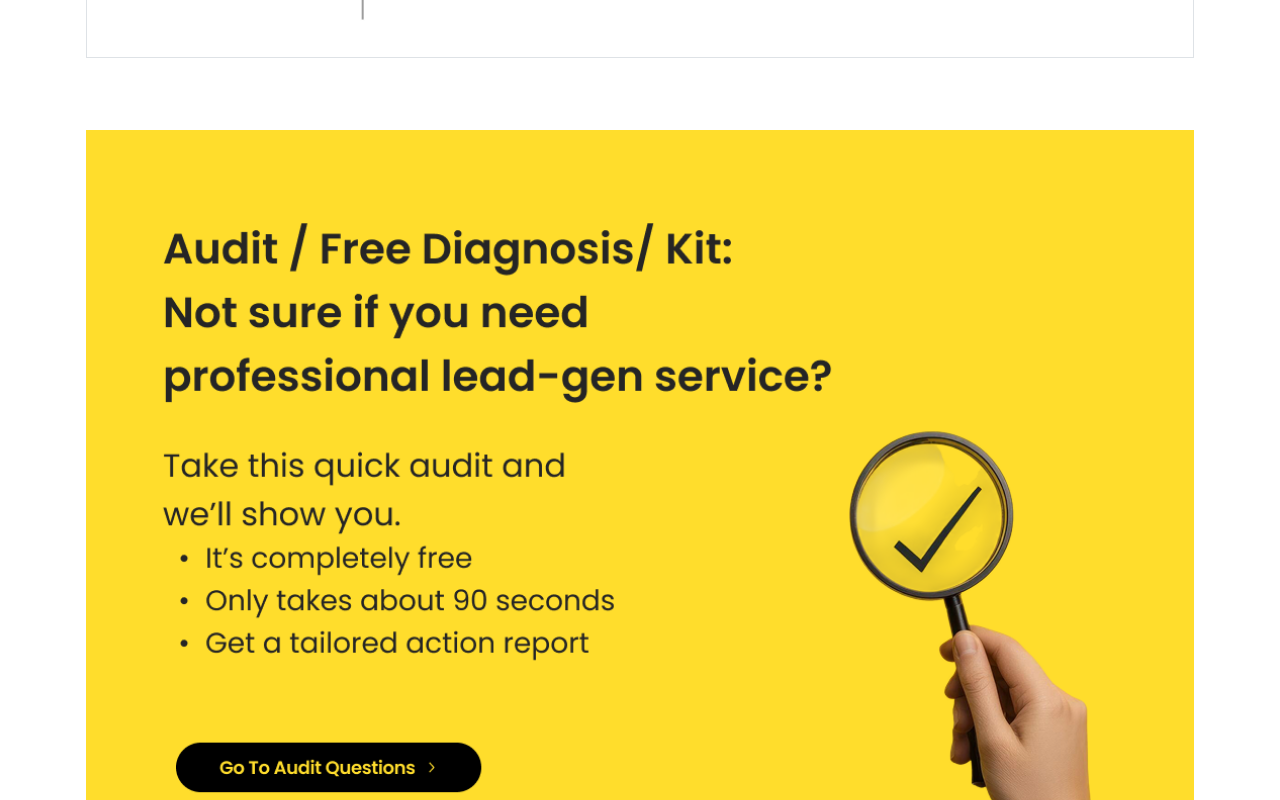
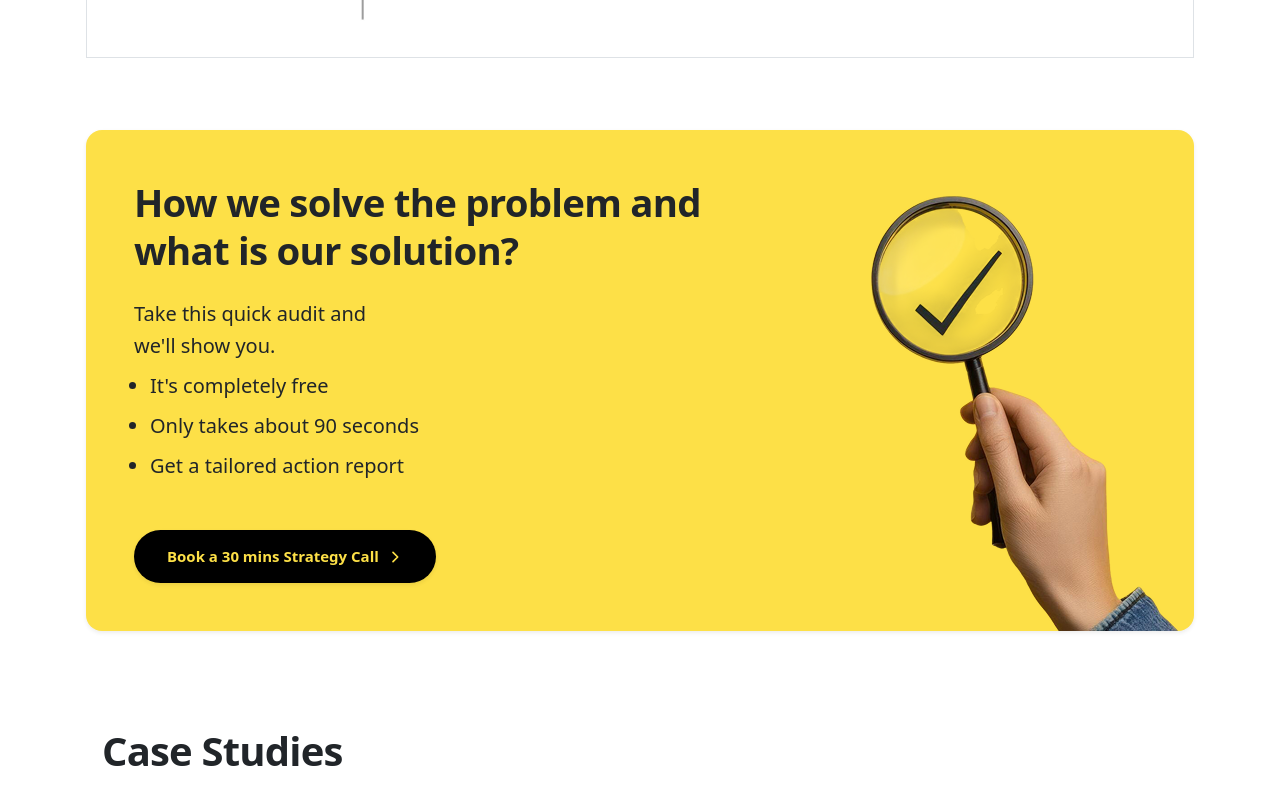
Before and after one commit to shramanth-sulake/media_jenie, a React (Vite) app: page / in a window 1280 px wide. Shown: the part 2180-2980 px from the top of the page. Built offline with nearby package versions, Linux system fonts and the light colour scheme.

Commit message:
Update OfferSection: replace audit banner image with coded yellow card layout

```diff
--- a/src/components/OfferSection.jsx
+++ b/src/components/OfferSection.jsx
@@ -60,13 +60,51 @@ const OfferSection = () => {
             </div>
 
             {/* --- SECTION 3: Yellow Audit Banner --- */}
-            <div className="w-100 container px-3 mt-4 mb-5">
-                <img
-                    src="/images/Frame 31.png"
-                    alt="Audit Banner"
-                    className="w-100 h-auto d-block mx-auto"
-                    style={{ objectFit: 'contain' }}
-                />
+            <div className="w-100 container px-3 mb-5 mt-4">
+                <div className="row g-0 align-items-center rounded-4 position-relative overflow-hidden shadow-sm" style={{ backgroundColor: '#fde047' }}>
+
+                    {/* Content Left */}
+                    <div className="col-12 col-md-8 p-4 p-md-5 position-relative" style={{ zIndex: 2 }}>
+                        <h2 className="fw-bold text-dark mb-4" style={{ fontSize: '2.4rem', lineHeight: '1.25', letterSpacing: '-0.02em', color: '#1f2937' }}>
+                            How we solve the problem and<br />
+                            what is our solution?
+                        </h2>
+
+                        <div className="text-dark mb-5" style={{ fontSize: '1.25rem', lineHeight: '1.6', color: '#374151' }}>
+                            <p className="mb-2 pe-md-5">Take this quick audit and<br className="d-none d-sm-block" /> we'll show you.</p>
+                            <ul className="mb-0 ps-3" style={{ listStyleType: 'disc' }}>
+                                <li className="mb-2">It's completely free</li>
+                                <li className="mb-2">Only takes about 90 seconds</li>
+                                <li className="mb-0">Get a tailored action report</li>
+                            </ul>
+                        </div>
+
+                        <button className="btn rounded-pill fw-bold d-flex align-items-center justify-content-center shadow-sm" style={{ backgroundColor: '#000', color: '#fde047', padding: '14px 32px', fontSize: '15px', width: 'fit-content' }}>
+                            Book a 30 mins Strategy Call
+                            <svg className="ms-2" style={{ width: '16px', height: '16px' }} fill="none" stroke="currentColor" viewBox="0 0 24 24">
+                                <path strokeLinecap="round" strokeLinejoin="round" strokeWidth="2.5" d="M9 5l7 7-7 7"></path>
+                            </svg>
+                        </button>
+                    </div>
+
+                    {/* Image Right */}
+                    <div className="col-12 col-md-4 d-flex justify-content-end align-items-end position-absolute h-100 end-0 bottom-0 d-none d-md-flex pointer-events-none" style={{ pointerEvents: 'none' }}>
+                        <img
+                            src="/images/img.png"
+                            alt="Audit Magnifying Glass"
+                            className="img-fluid"
+                            style={{
+                                maxWidth: '140%',
+                                objectFit: 'contain',
+                                objectPosition: 'bottom right',
+                                position: 'absolute',
+                                bottom: 0,
+                                right: '-5%',
+                                maxHeight: '110%'
+                            }}
+                        />
+                    </div>
+                </div>
             </div>
 
         </div>
```
Also changed, not shown: public/images/img.png (added).
